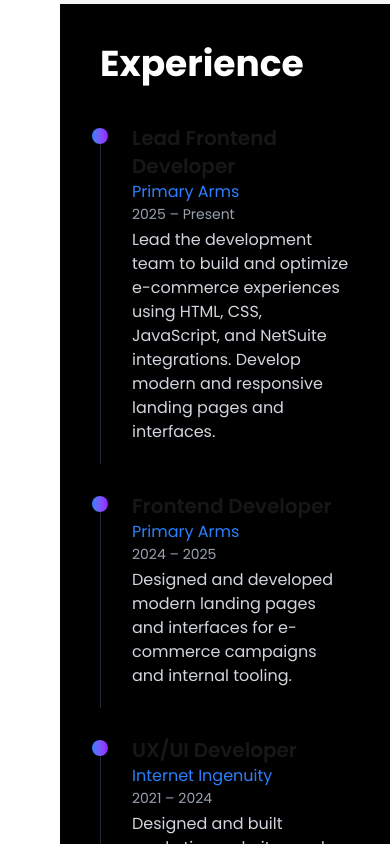
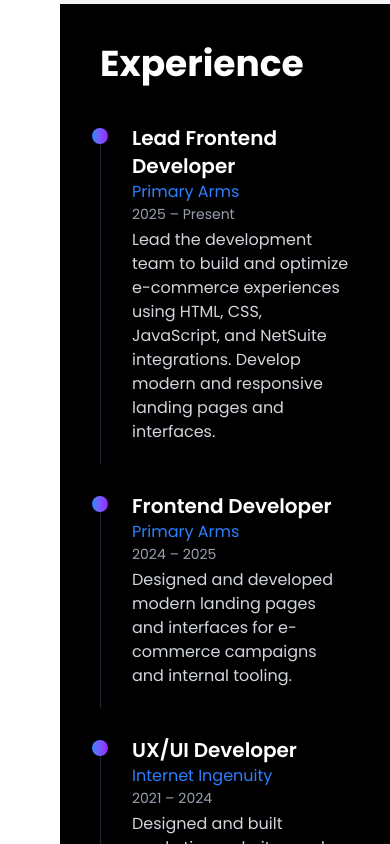
Before and after one commit to oauzenne/olivia-young-portfolio, a Next.js app: page / in a window 390 px wide. Shown: the part 2860-3704 px from the top of the page. Built offline with nearby package versions, Linux system fonts and the light colour scheme.

Commit message:
more mobile enhancements

```diff
--- a/src/components/sections/Education.tsx
+++ b/src/components/sections/Education.tsx
@@ -40,7 +40,7 @@
   return (
     <section id="education" className="bg-slate-800 p-10">
       <div className="mb-10">
-        <h1 className="bg-gradient-to-r from-blue-400 to-purple-500 text-transparent bg-clip-text text-4xl md:text-5xlfont-bold mb-5">
+        <h1 className="bg-gradient-to-r from-blue-400 to-purple-500 text-transparent bg-clip-text text-4xl md:text-5xl font-bold mb-5">
           Education
         </h1>
         <p className="text-gray-400 text-lg max-w-xl">
--- a/src/components/sections/WorkHistory.tsx
+++ b/src/components/sections/WorkHistory.tsx
@@ -51,7 +51,7 @@
         <div key={i} className="relative pl-8 mb-12">
           <span className="absolute -left-2 top-1 w-4 h-4 bg-gradient-to-r from-blue-500 to-purple-600 rounded-full z-10"></span>
           <div className="absolute left-0 top-5 w-px h-full bg-gray-800"></div>
-          <h3 className="text-xl font-semibold">{role.title}</h3>
+          <h3 className="text-xl text-white font-semibold">{role.title}</h3>
           <p className="text-blue-500 font-medium">{role.company}</p>
           <p className="text-sm text-gray-400 mb-1">{role.date}</p>
           <p className="text-gray-300">{role.description}</p>
```
